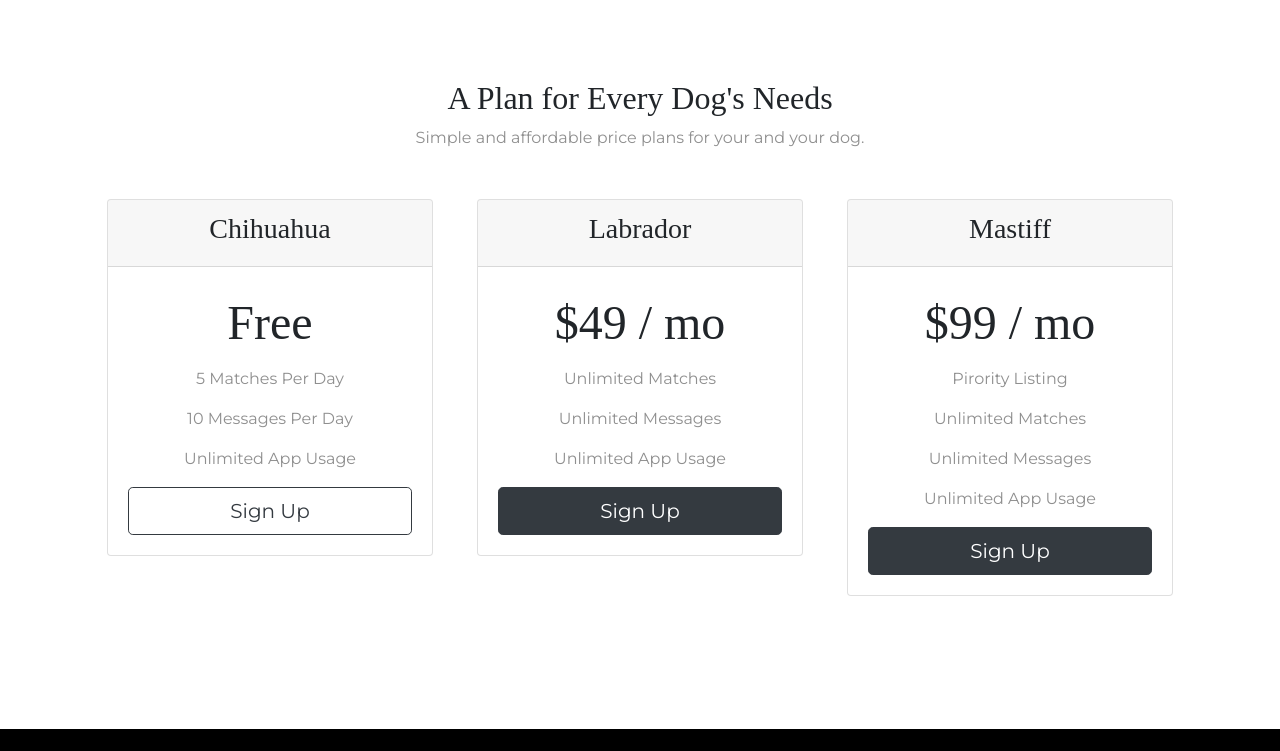
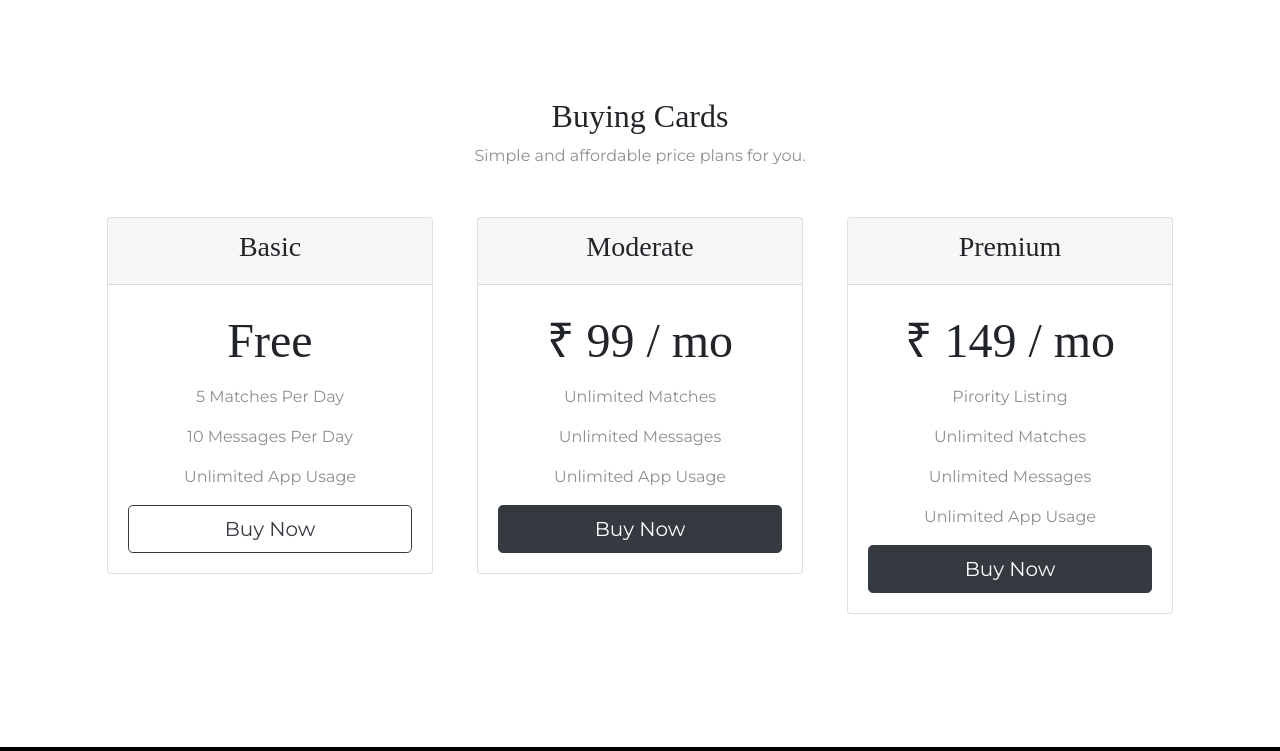
Before and after one commit to amanrathore48/Portfolio, a plain HTML site: page index.html in a window 1280 px wide. Shown: the part 1409-2160 px from the top of the page. Drawn offline with nearby package versions, Linux system fonts and the light colour scheme.

Commit message:
Add files via upload

```diff
--- a/index.html
+++ b/index.html
@@ -32,7 +32,7 @@
 
       <nav class="navbar navbar-expand-lg navbar-dark">
 
-        <a class="navbar-brand" href="#footer">Tech-Mon</a>
+        <a class="navbar-brand" style="color:rgb(252, 233, 150);" href="#footer">Tech-Mon</a>
 
         <button class="navbar-toggler" type="button" data-toggle="collapse" data-target="#navbarTogglerDemo02">
           <span class="navbar-toggler-icon"></span>
@@ -101,7 +101,7 @@
         <div class="feature-box col-lg-4">
           <i class="icon fas fa-heart fa-4x"></i>
           <h3 class="feature-title">Customer Satisfaction</h3>
-          <p>Making</p>
+          <p>Making Shopping Easy For Our Customers</p>
         </div>
       </div>
 
@@ -141,22 +141,22 @@
 
   <section class="white-section" id="pricing">
 
-    <h2 class="section-heading">A Plan for Every Dog's Needs</h2>
-    <p>Simple and affordable price plans for your and your dog.</p>
+    <h2 class="section-heading">Buying Cards</h2>
+    <p>Simple and affordable price plans for you.</p>
 
     <div class="row">
 
       <div class="pricing-column col-lg-4 col-md-6">
         <div class="card">
           <div class="card-header">
-            <h3>Chihuahua</h3>
+            <h3>Basic</h3>
           </div>
           <div class="card-body">
             <h2 class="price-text">Free</h2>
             <p>5 Matches Per Day</p>
             <p>10 Messages Per Day</p>
             <p>Unlimited App Usage</p>
-            <button class="btn btn-lg btn-block btn-outline-dark" type="button">Sign Up</button>
+            <button class="btn btn-lg btn-block btn-outline-dark" type="button">Buy Now</button>
           </div>
         </div>
       </div>
@@ -164,14 +164,14 @@
       <div class="pricing-column col-lg-4 col-md-6">
         <div class="card">
           <div class="card-header">
-            <h3>Labrador</h3>
+            <h3>Moderate</h3>
           </div>
           <div class="card-body">
-            <h2 class="price-text">$49 / mo</h2>
+            <h2 class="price-text">&#8377 99 / mo</h2>
             <p>Unlimited Matches</p>
             <p>Unlimited Messages</p>
             <p>Unlimited App Usage</p>
-            <button class="btn btn-lg btn-block btn-dark" type="button">Sign Up</button>
+            <button class="btn btn-lg btn-block btn-dark" type="button">Buy Now</button>
           </div>
         </div>
       </div>
@@ -179,15 +179,15 @@
       <div class="pricing-column col-lg-4 col-md-12">
         <div class="card">
           <div class="card-header">
-            <h3>Mastiff</h3>
+            <h3>Premium</h3>
           </div>
           <div class="card-body">
-            <h2 class="price-text">$99 / mo</h2>
+            <h2 class="price-text">&#8377 149 / mo</h2>
             <p>Pirority Listing</p>
             <p>Unlimited Matches</p>
             <p>Unlimited Messages</p>
             <p>Unlimited App Usage</p>
-            <button class="btn btn-lg btn-block btn-dark" type="button">Sign Up</button>
+            <button class="btn btn-lg btn-block btn-dark" type="button">Buy Now</button>
 
           </div>
         </div>
@@ -208,7 +208,7 @@
 
       <h3 class="big-heading">Find The Best Deals For You.</h3>
       <button class="download-button btn btn-lg btn-dark" type="button"><i class="fab fa-apple"></i> Download</button>
-      <button class="download-button btn btn-lg brn-light" type="button"><i class="fab fa-google-play"></i> Download</button>
+      <button class="btn btn-outline-light btn-lg download-button" type="button"><i class="fab fa-google-play"></i> Download</button>
     </div>
   </section>
 
--- a/style.css
+++ b/style.css
@@ -35,6 +35,7 @@ p {
 }
 .download-button {
     margin: 5% 3% 5% 0;
+    color: rgb(252, 233, 150);
 }
 .colored-section {
     background-color: black;
@@ -101,6 +102,9 @@ p {
   .social-icon {
     margin: 20px 10px;
   }
+.navbar-brand{
+    font-size: 2rem;
+}
 
   /* @media <type> <feature> */
 
```
